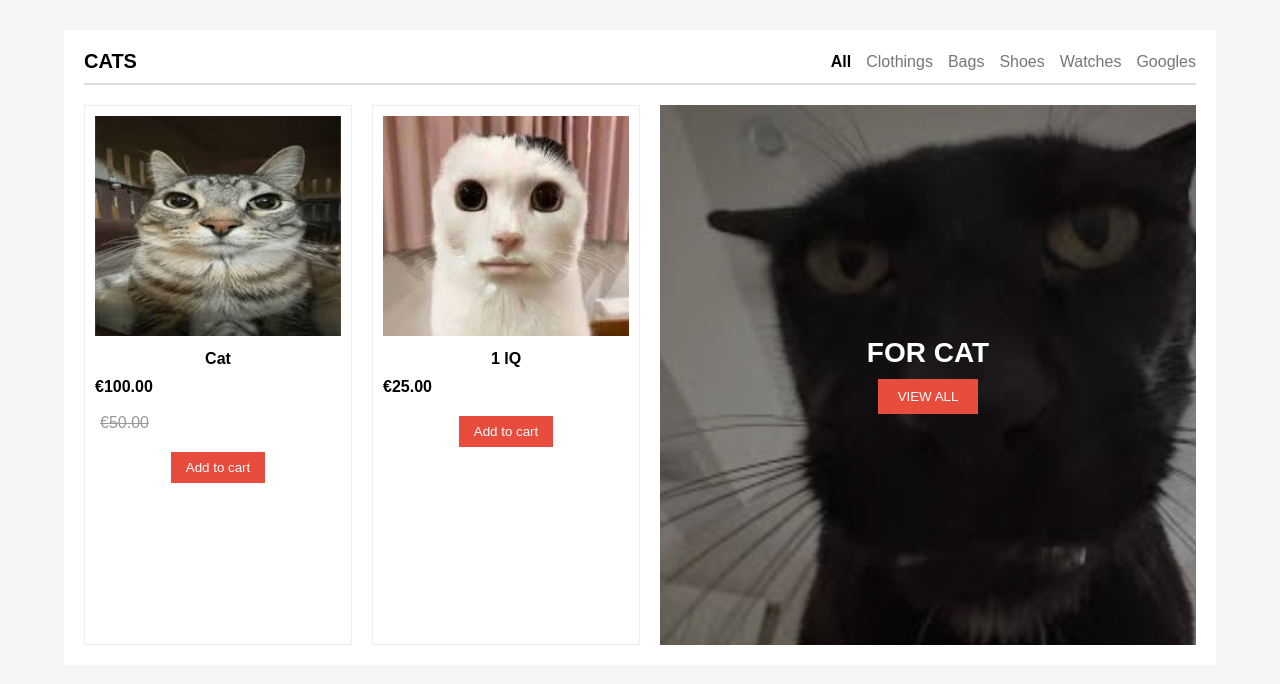
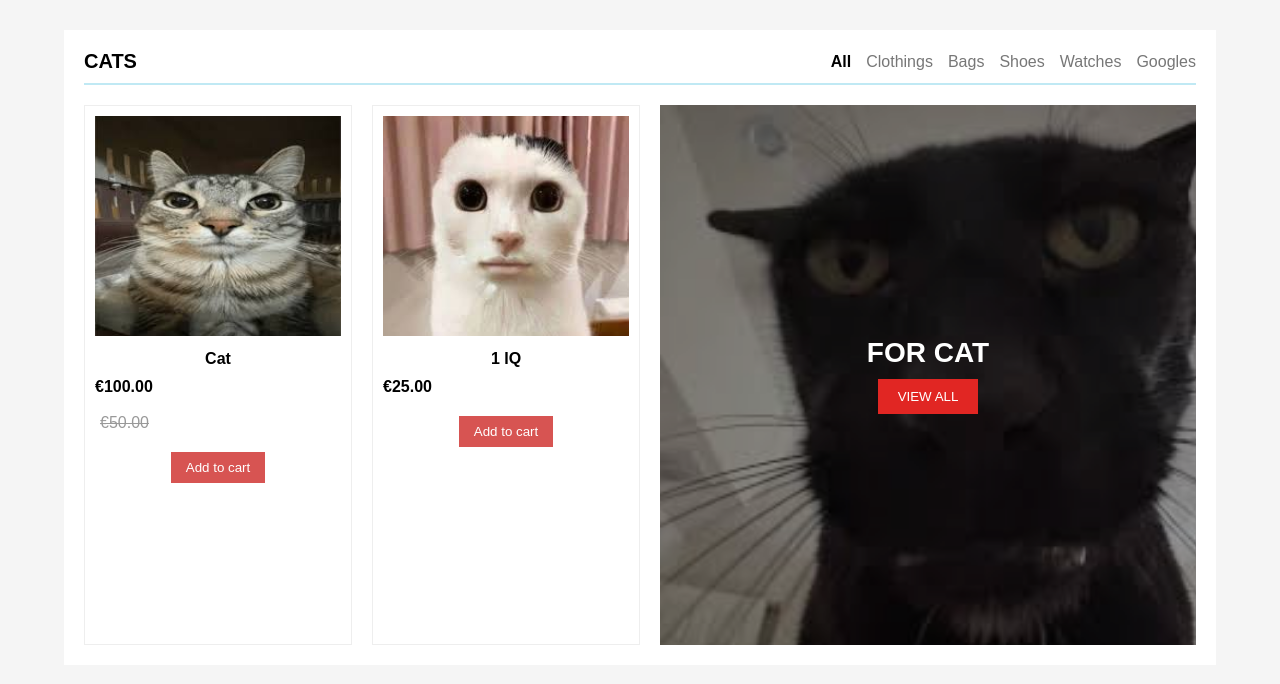
Before and after one commit to CauDravan/TestWebsite, a website: page index.html in a window 1280 px wide. Drawn offline with Linux system fonts and the light colour scheme.

Commit message:
modtify: adjust website

```diff
--- a/css/style.css
+++ b/css/style.css
@@ -21,7 +21,7 @@ body {
     display: flex;
     justify-content: space-between;
     align-items: center;
-    border-bottom: 2px solid #ddd;
+    border-bottom: 2px solid #C0E9F4;
     padding-bottom: 10px;
 }
 
@@ -86,7 +86,7 @@ body {
 }
 
 .product-card button {
-    background: #e74c3c;
+    background: #D75452;
     color: #fff;
     border: none;
     padding: 8px 15px;
@@ -121,7 +121,7 @@ body {
 }
 
 .banner-content button {
-    background: #e74c3c;
+    background: #E12623;
     border: none;
     color: white;
     padding: 10px 20px;
```
